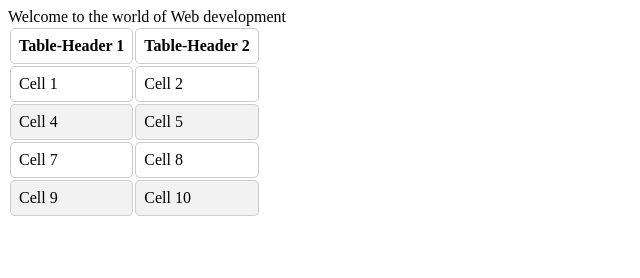
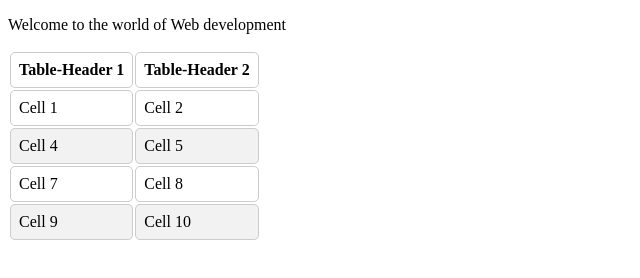
Before and after one commit to acciojob/clean-and-simple-SandeepKumarSolanki, a website: page main.html in a window 1280 px wide. Shown: the whole page, without its empty margins (0-640 px from the left). Drawn offline with Linux system fonts and the light colour scheme.

Commit message:
created a submission

```diff
--- a/main.html
+++ b/main.html
@@ -8,9 +8,8 @@
 
 <body>
 	<div id="text">
-
+        <p>Welcome to the world of Web development</p>
         <table>
-			<header>Welcome to the world of Web development</header>
             <thead>
                 <tr>
                     <th>Table-Header 1</th>
```
Also changed, not shown: script.js (+10 -1 lines). Lines whose indentation alone changed are shown as unchanged.
